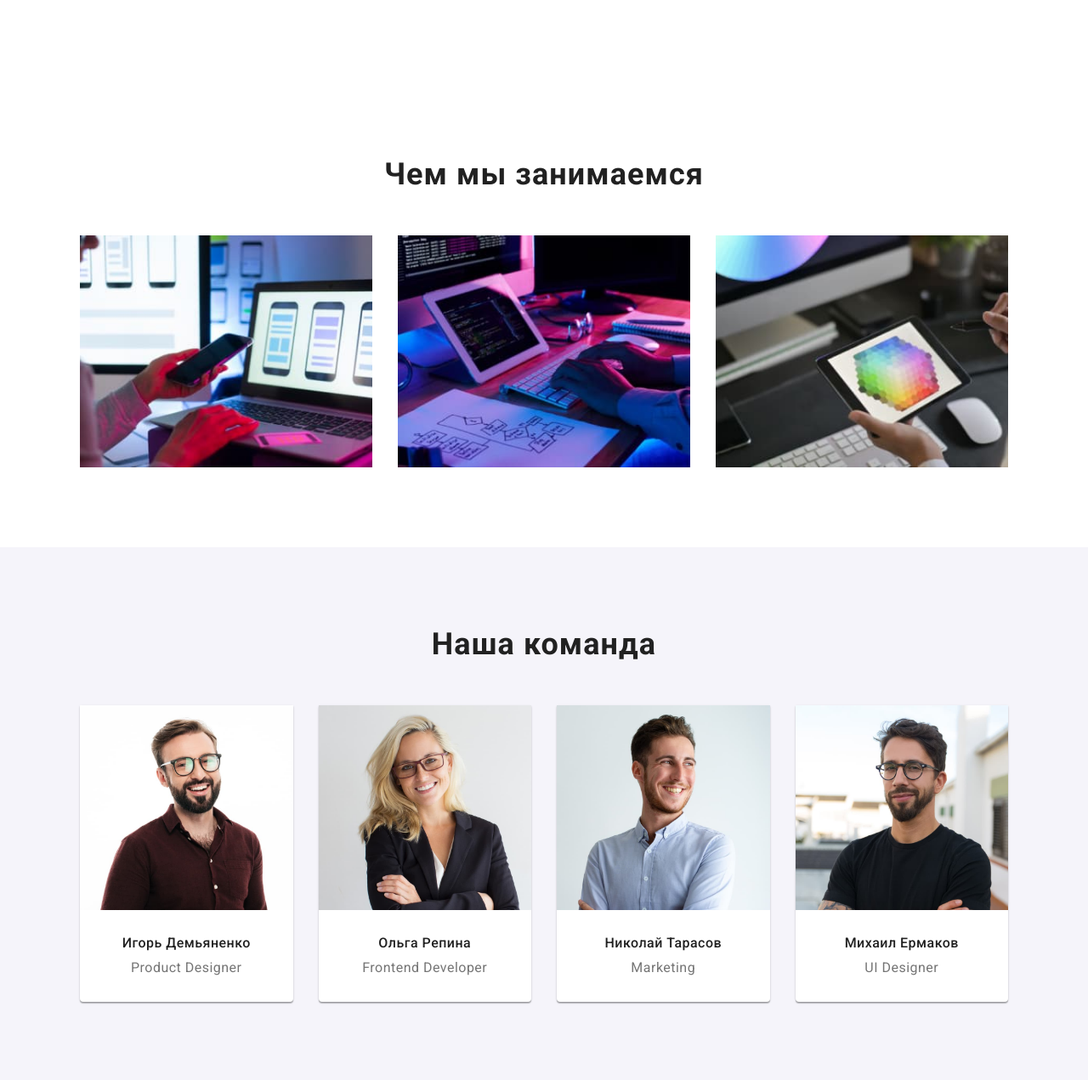
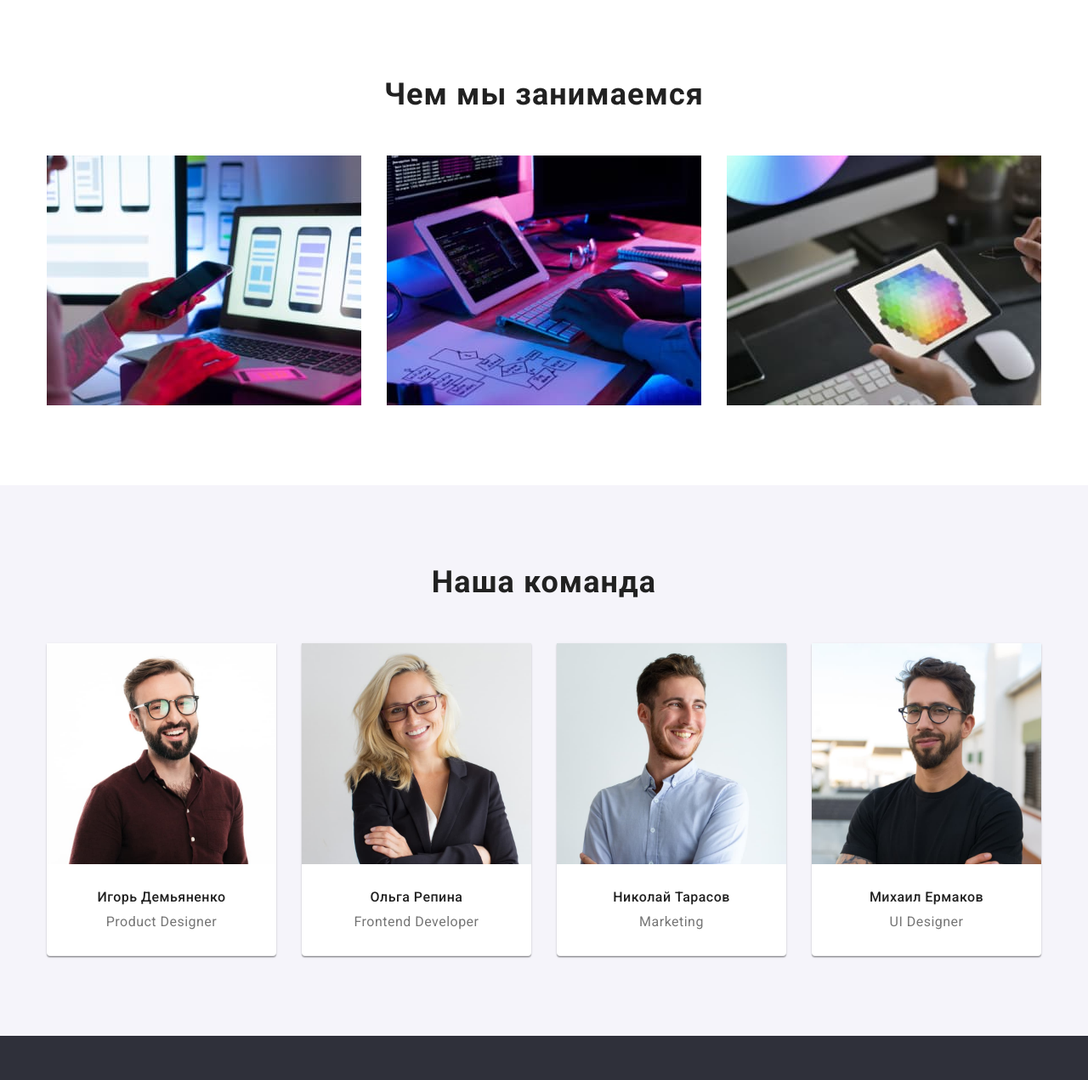
Before and after one commit to alionachykal/goit-markup-hw-03, a plain HTML site: page index.html in a window 1280 px wide. Shown: the part 889-2160 px from the top of the page at 85% size. Drawn offline with nearby package versions, Linux system fonts and the light colour scheme.

Commit message:
make the container

```diff
--- a/css/styles.css
+++ b/css/styles.css
@@ -395,7 +395,14 @@ margin-left: auto;
 
 /* work*/
 .work-section{
-    padding: 94px 94px;
+    padding-bottom: 94px;
+}
+.work-container{
+    width: 1200px;
+    margin: 0 auto;
+    padding-left: 15px;
+    padding-right: 15px;
+
 }
 
 .work-title{
@@ -439,7 +446,15 @@ margin-left: auto;
 /*staff*/
 .staff-section{
     background-color:#F5F4FA;
-    padding: 94px 94px;
+    padding-top: 94px;
+    padding-bottom: 94px;
+}
+.staff-container{
+    width: 1200px;
+     margin: 0 auto;
+     padding-left: 15px;
+     padding-right: 15px;
+
 }
 .staff-title{
     color: var(--title-text-color);
@@ -564,7 +579,7 @@ ul{
     box-shadow: 0px 3px 1px rgba(0, 0, 0, 0.1),
      0px 1px 2px rgba(0, 0, 0, 0.08),
     0px 2px 2px rgba(0, 0, 0, 0.12);
-    border-radius: 4px;
+
 
     }
     .button-list.active:hover,
@@ -637,7 +652,7 @@ padding: 60px 30px;
 
 }
 .portfolio-section{
-    padding: 94px 94px;
+    padding: 94px 0;
 
 }
 .offers {
--- a/index.html
+++ b/index.html
@@ -66,7 +66,7 @@
               </div>
           </section>
           <section class="work-section">
-              <div class="work.container">
+              <div class="work-container">
             <h2 class="work-title">Чем мы занимаемся</h2>
               <ul class="work-list">
                 <li>
@@ -82,7 +82,7 @@
             </div>
             </section>
             <section class="staff-section">
-              <div class="staff.container">
+              <div class="staff-container">
             <h2 class="staff-title">Наша команда</h2>
              <ul class="staff-title-list">
              <li>
```
